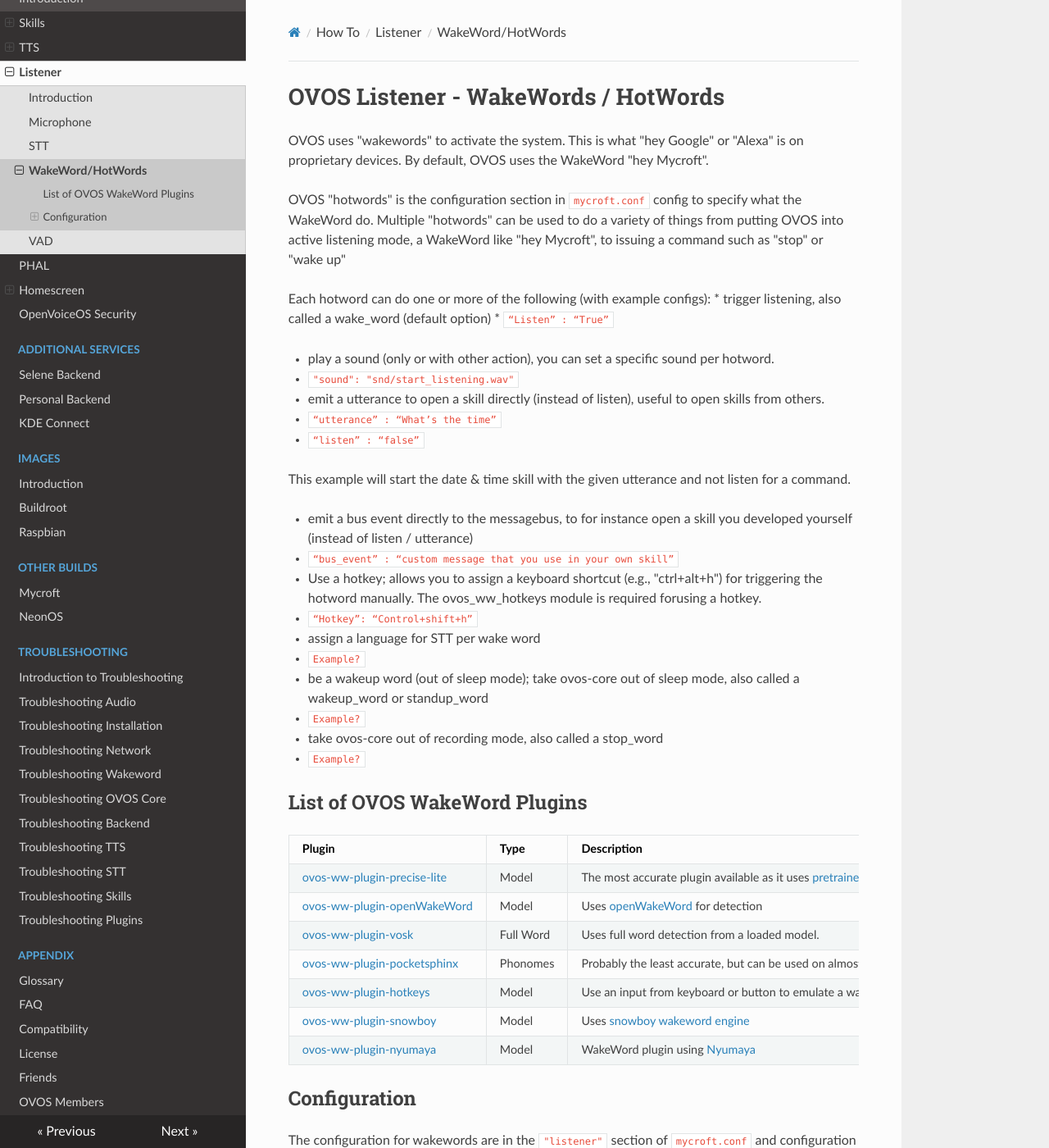
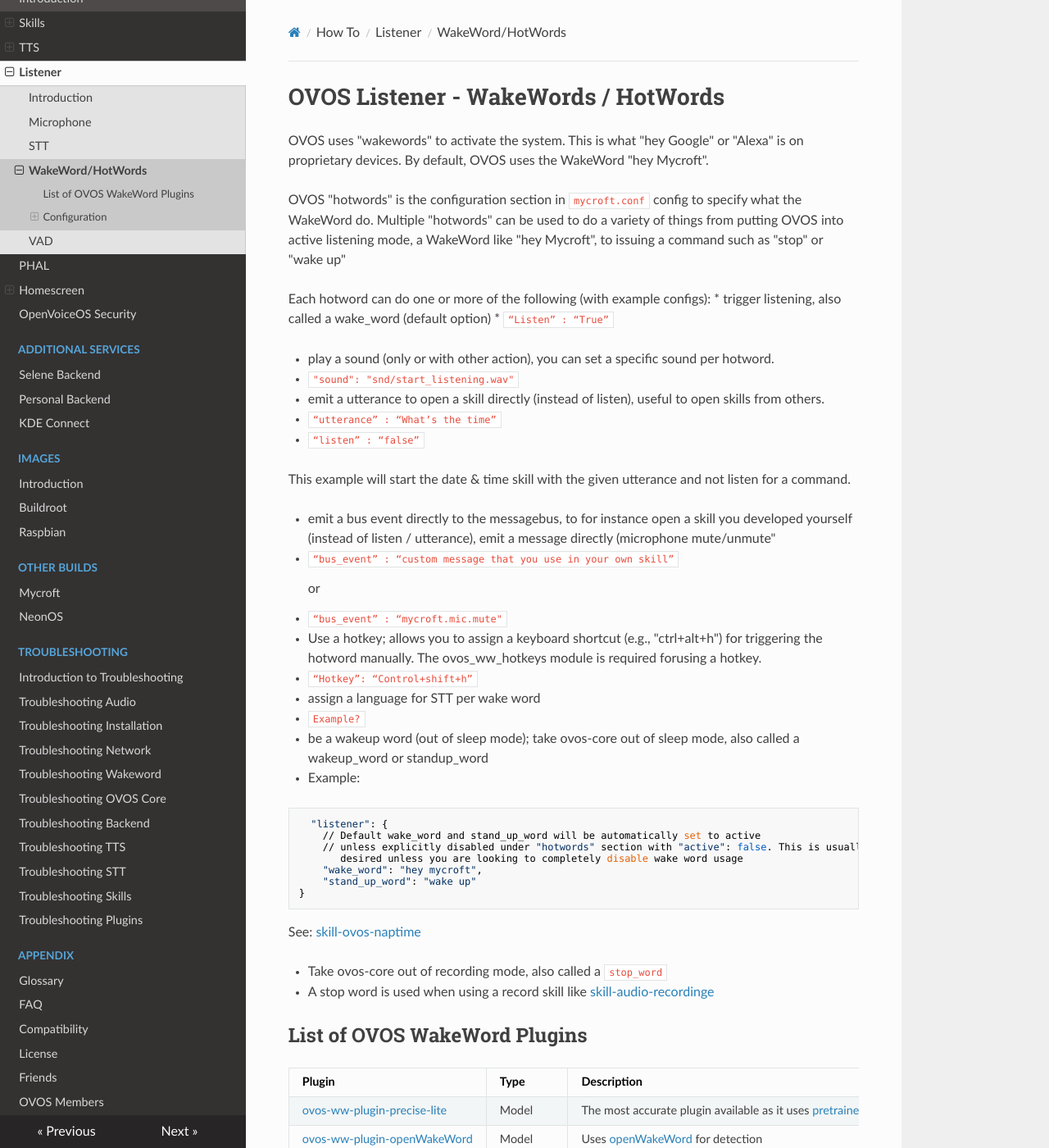
Before and after one commit to OpenVoiceOS/community-docs, an MkDocs documentation site: the page built from docs/ht_ww.md, in a window 1280 px wide and 1400 px high. Shown: the whole window at 82% size. Built offline with MkDocs 1.6.1, drawn with Linux system fonts in a browser that asks for light colours; nearby versions of some CDN libraries.

Commit message:
Update ht_ww.md

````diff
--- a/docs/ht_ww.md
+++ b/docs/ht_ww.md
@@ -16,8 +16,12 @@
 
   This example will start the date & time skill with the given utterance and not listen for a command.
 
-* emit a bus event directly to the messagebus, to for instance open a skill you developed yourself  (instead of listen / utterance)
+* emit a bus event directly to the messagebus, to for instance open a skill you developed yourself  (instead of listen / utterance), emit a message directly (microphone mute/unmute"
   *	`“bus_event” : “custom message that you use in your own skill”`
+
+     or
+
+  *	`“bus_event” : “mycroft.mic.mute"`
 
 * Use a hotkey; allows you to assign a keyboard shortcut (e.g., "ctrl+alt+h") for triggering the hotword manually. The ovos_ww_hotkeys module is         required forusing a hotkey.
   *	`“Hotkey”: “Control+shift+h”`
@@ -26,10 +30,22 @@
   * `Example?`
 
 * be a wakeup word (out of sleep mode); take ovos-core out of sleep mode, also called a wakeup_word or standup_word
-  * `Example?`
+  * Example:
+```
+  "listener": {
+    // Default wake_word and stand_up_word will be automatically set to active
+    // unless explicitly disabled under "hotwords" section with "active": false. This is usually not
+       desired unless you are looking to completely disable wake word usage
+    "wake_word": "hey mycroft",
+    "stand_up_word": "wake up"
+}
+```
+   See: [skill-ovos-naptime](https://github.com/OpenVoiceOS/skill-ovos-naptime)
 
-* take ovos-core out of recording mode, also called a stop_word
-  *	`Example?`
+
+* Take ovos-core out of recording mode, also called a `stop_word`
+   * A stop word is used when using a record skill like
+    [skill-audio-recordinge](https://github.com/NeonGeckoCom/skill-audio-recording)
 
 
 
````
